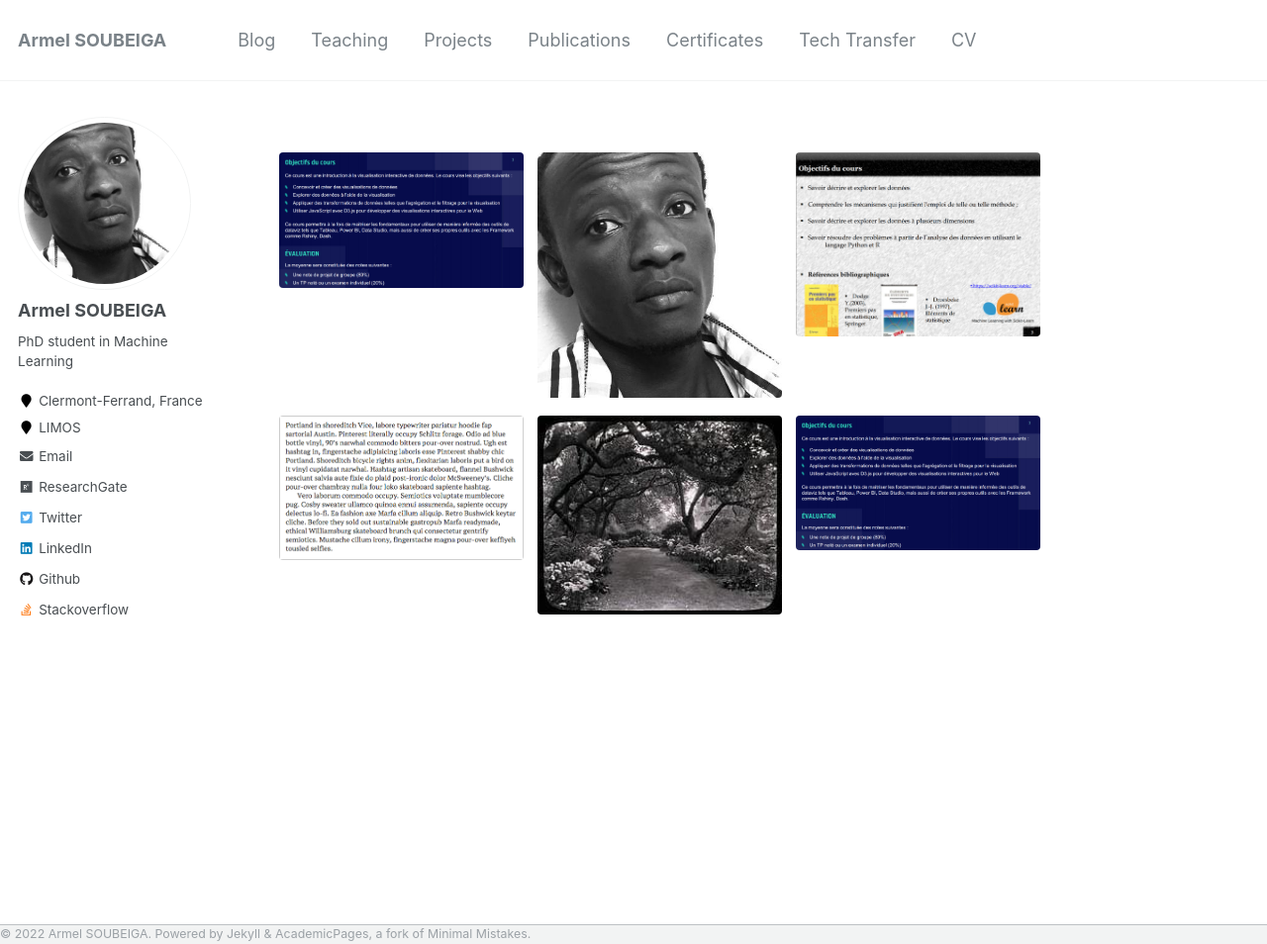
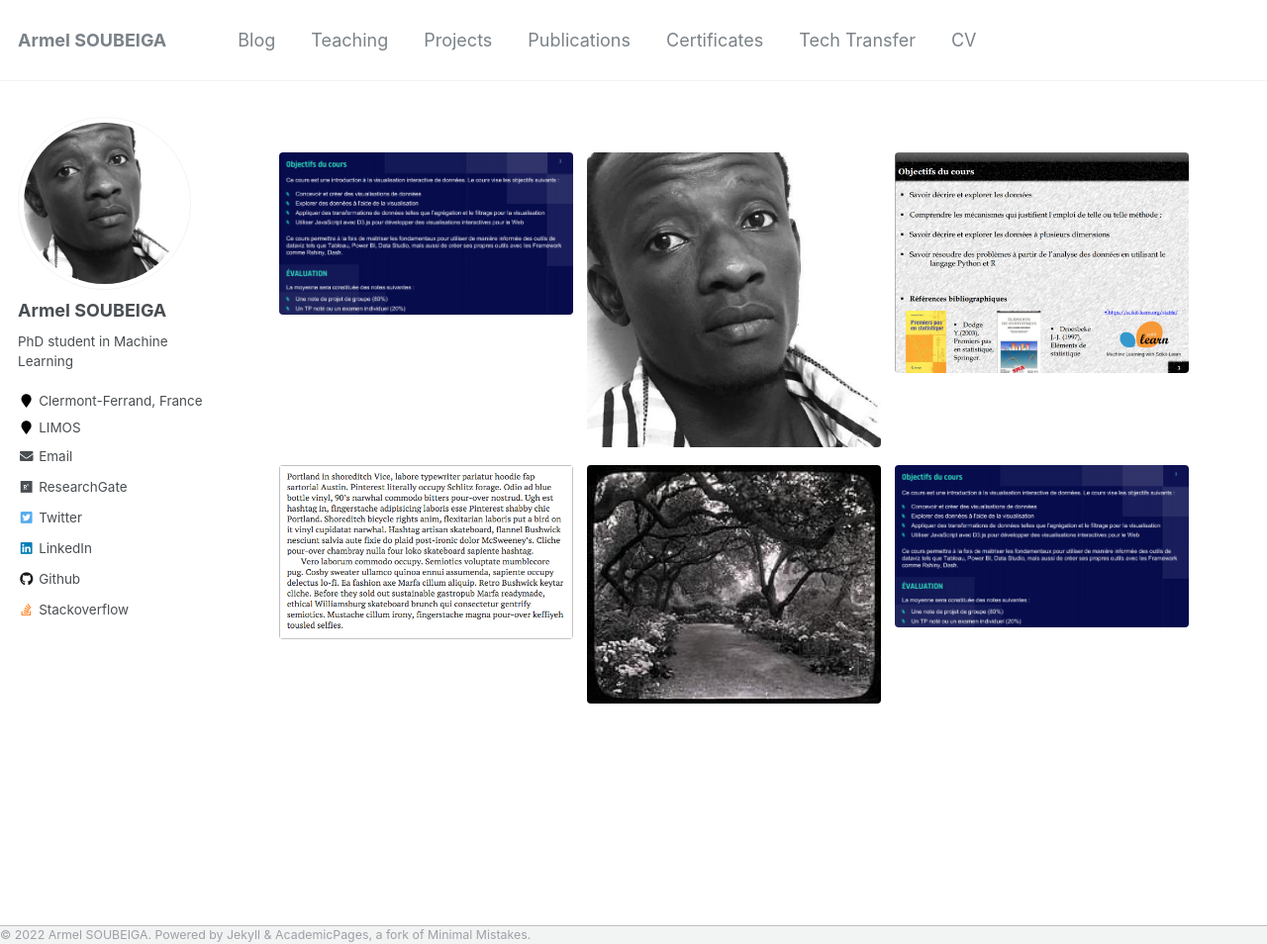
Before and after one commit to armelsoubeiga/neweb, a Jekyll site: the page built from _pages/portfolio.html, in a window 1280 px wide and 954 px high. Shown: the whole window at 99% size. Built offline with Jekyll 4.4.1, drawn with Linux system fonts in a browser that asks for light colours.

Commit message:
Update portfolio.html

```diff
--- a/_pages/portfolio.html
+++ b/_pages/portfolio.html
@@ -27,4 +27,4 @@ gallery:
     alt: "bbc learning english digital debate with alice and amith"
     title: "Amith and Alice prepping for the digital debate"
 ---
-{% include gallery class="full-img" %}
+{% include gallery class="full" %}
```
